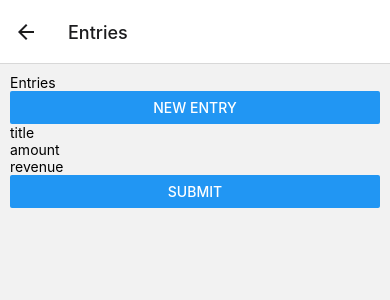
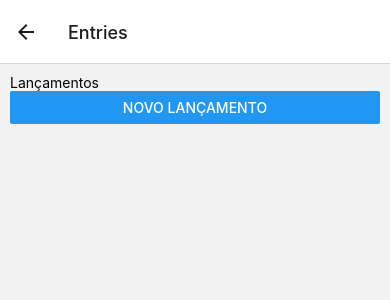
Before and after one commit to vinifortunato/app, a React Native app: screen /Entries in a window 390 px wide. Shown: the top 300 px of the page. Built offline with nearby package versions, Linux system fonts and the light colour scheme.

Commit message:
Add new entry modal

```diff
--- /dev/null
+++ b/src/components/modals/ModalNewEntry/ModalNewEntry.styles.ts
@@ -0,0 +1,15 @@
+import styled from 'styled-components/native';
+
+export const Wrapper = styled.View`
+  flex: 1;
+  justify-content: center;
+  align-items: center;
+  margin-top: 22px;
+`;
+
+export const Container = styled.View`
+  background-color: white;
+  border-radius: 5px;
+  padding: 20px;
+  margin: 20px;
+`;
--- /dev/null
+++ b/src/components/modals/ModalNewEntry/ModalNewEntry.tsx
@@ -0,0 +1,72 @@
+import { Entry } from '@store/entries/entries.types';
+import { useCallback } from 'react';
+import { Controller, useForm } from 'react-hook-form';
+import { Button, Modal as NativeModal, Pressable, Text, TextInput, View } from 'react-native';
+import { ModalNewEntryProps } from './ModalNewEntry.types';
+import * as Styles from './ModalNewEntry.styles';
+
+const ModalNewEntry = ({ onCancel, onSubmit, visible = false }: ModalNewEntryProps) => {
+  const { handleSubmit, control } = useForm({
+    defaultValues: {
+      title: '',
+      amount: '',
+      type: 'revenue'
+    }
+  });
+
+  // eslint-disable-next-line @typescript-eslint/no-explicit-any
+  const handleSubmitEntry = useCallback((data: any) => {
+    const entry: Entry = {
+      id: '0',
+      title: data.title,
+      type: data.type,
+      amount: data.amount
+    };
+
+    onSubmit && onSubmit(entry);
+  }, [onSubmit]);
+
+  const handleOnCancel = useCallback(() => {
+    onCancel && onCancel();
+  }, [onCancel]);
+
+  return (
+    <NativeModal
+      animationType="slide"
+      transparent={true}
+      visible={visible}
+    >
+      <Styles.Wrapper>
+        <Styles.Container>
+          <Text>Novo Lançamento</Text>
+          <View>
+            <Controller
+              name="title"
+              control={control}
+              rules={{ required: true }}
+              render={({ field }) => <TextInput {...field} placeholder="title" />}
+            />
+            <Controller
+              name="amount"
+              control={control}
+              rules={{ required: true }}
+              render={({ field }) => <TextInput {...field} placeholder="amount" />}
+            />
+            <Controller
+              name="type"
+              control={control}
+              rules={{ required: true }}
+              render={({ field }) => <TextInput {...field} placeholder="type" />}
+            />
+            <Button title="Submit" onPress={handleSubmit(handleSubmitEntry)} />
+          </View>
+          <Pressable onPress={handleOnCancel}>
+            <Text>Hide Modal</Text>
+          </Pressable>
+        </Styles.Container>
+      </Styles.Wrapper>
+    </NativeModal>
+  );
+};
+
+export default ModalNewEntry;
--- /dev/null
+++ b/src/components/modals/ModalNewEntry/index.ts
@@ -0,0 +1 @@
+export { default } from './ModalNewEntry';
--- /dev/null
+++ b/src/components/modals/index.ts
@@ -0,0 +1 @@
+export { default as ModalNewEntry } from './ModalNewEntry';
--- a/src/screens/Account.screen.tsx
+++ b/src/screens/Account.screen.tsx
@@ -19,15 +19,14 @@ const AccountScreen = () => {
     }
   });
 
-  const onSubmit = useCallback((data) => {
-    console.log(data);
-
+  // eslint-disable-next-line @typescript-eslint/no-explicit-any
+  const onSubmit = useCallback((data: any) => {
     const user: User = {
       name: data.name
     };
 
     dispatch(userActions.set(user));
-  }, []);
+  }, [dispatch]);
 
 	return (
 		<ScreenStyles.Wrapper>
--- a/src/screens/Entries.screen.tsx
+++ b/src/screens/Entries.screen.tsx
@@ -1,83 +1,52 @@
 import { useAppSelector } from '@src/hooks';
 import { Entry } from '@store/entries/entries.types';
 import { AppState } from '@store/store.types';
-import { useCallback } from 'react';
-import { Button, Text, TextInput, View } from 'react-native';
-import { Controller, useForm } from 'react-hook-form';
+import { useCallback, useMemo, useState } from 'react';
+import { Button, Text, View } from 'react-native';
 import { useDispatch } from 'react-redux';
 import { entriesActions } from '@store/entries';
 import { ScreenStyles } from '../styles';
+import { ModalNewEntry } from '@src/components/modals';
 
 const EntriesScreen = () => {
   const dispatch = useDispatch();
 
+  const [modalNewEntryVisibility, setModalNewEntryVisibility] = useState(false);
+
   const entries: Array<Entry> = useAppSelector<Array<Entry>>((state: AppState) => state.entries);
 
-  const { handleSubmit, control } = useForm({
-    defaultValues: {
-      title: '',
-      amount: '',
-      type: 'revenue'
-    }
-  });
-
-  const onSubmit = useCallback((data) => {
-    console.log(data);
-
-    const entry: Entry = {
-      id: '0',
-      title: data.title,
-      type: data.type,
-      amount: data.amount
-    };
-
-    dispatch(entriesActions.add(entry));
-  }, []);
-
-  const entriesMap = entries.map((entry: Entry) => {
+  const entriesMap = useMemo(() => entries.map((entry: Entry) => {
     const key = `entry-${entry.id}`;
     return (
       <View key={key}>
         <Text>{entry.title}</Text>
       </View>
     );
-  });
+  }), [entries]);
 
-  const handleNewEntryClick = useCallback(() => {
-    console.log('aaa');
-  }, []);
+  const handleNewEntrySubmit = useCallback((entry: Entry) => {
+    dispatch(entriesActions.add(entry));
+  }, [dispatch]);
+
+  const toggleNewEntryModal = useCallback(() => {
+    setModalNewEntryVisibility(!modalNewEntryVisibility);
+  }, [modalNewEntryVisibility]);
 
 	return (
     <ScreenStyles.Wrapper>
       <ScreenStyles.Container>
         <View>
-          <Text>Entries</Text>
+          <Text>Lançamentos</Text>
+          <Button title="Novo Lançamento" onPress={toggleNewEntryModal} />
           <View>
             {entriesMap}
           </View>
-          <Button title="New entry" onPress={handleNewEntryClick} />
         </View>
-        <View>
-          <Controller
-            name="title"
-            control={control}
-            rules={{ required: true }}
-            render={({ field }) => <TextInput {...field} placeholder="title" />}
-          />
-          <Controller
-            name="amount"
-            control={control}
-            rules={{ required: true }}
-            render={({ field }) => <TextInput {...field} placeholder="amount" />}
-          />
-          <Controller
-            name="type"
-            control={control}
-            rules={{ required: true }}
-            render={({ field }) => <TextInput {...field} placeholder="type" />}
-          />
-          <Button title="Submit" onPress={handleSubmit(onSubmit)} />
-        </View>
+        <ModalNewEntry
+          onCancel={toggleNewEntryModal}
+          onSubmit={handleNewEntrySubmit}
+          visible={modalNewEntryVisibility}
+        />
       </ScreenStyles.Container>
     </ScreenStyles.Wrapper>
 	);
--- a/src/screens/Home.screen.tsx
+++ b/src/screens/Home.screen.tsx
@@ -22,15 +22,14 @@ const HomeScreen = ({ navigation }: ScreenProps) => {
     }
   });
 
-  const onSubmit = useCallback((data) => {
-    console.log(data);
-
+  // eslint-disable-next-line @typescript-eslint/no-explicit-any
+  const onSubmit = useCallback((data: any) => {
     const user: User = {
       name: data.name
     };
 
     dispatch(userActions.set(user));
-  }, []);
+  }, [dispatch]);
 
   const handleMyAccountClick = useCallback(() => {
     navigation.navigate('Account');
@@ -47,11 +46,11 @@ const HomeScreen = ({ navigation }: ScreenProps) => {
           <View>
             <Text>{`Hello ${user.name}!`}</Text>
             <Button
-              title="My account"
+              title="Minha conta"
               onPress={handleMyAccountClick}
             />
             <Button
-              title="Entries"
+              title="Lançamentos"
               onPress={handleEntriesClick}
             />
           </View>
--- a/src/store/entries/entries.slice.ts
+++ b/src/store/entries/entries.slice.ts
@@ -8,7 +8,9 @@ const entriesSlice = createSlice({
   initialState,
   reducers: {
     add: (state, action) => {
-      return [...state, action.payload];
+      const entry = action.payload;
+      entry.id = state.length;
+      return [...state, entry];
     }
   }
 });
--- a/src/store/store.ts
+++ b/src/store/store.ts
@@ -11,6 +11,7 @@ const store = configureStore({
 
 const handleChange = () => {
   const state = store.getState();
+  // eslint-disable-next-line no-console
   console.log('store', state);
 };
 
```
Also changed, not shown: package.json (+7 -2 lines), src/components/modals/ModalNewEntry/ModalNewEntry.types.ts (added, +7 -0 lines), .eslintrc.json, 2 other files (tests, documents, lock files or other folders).
